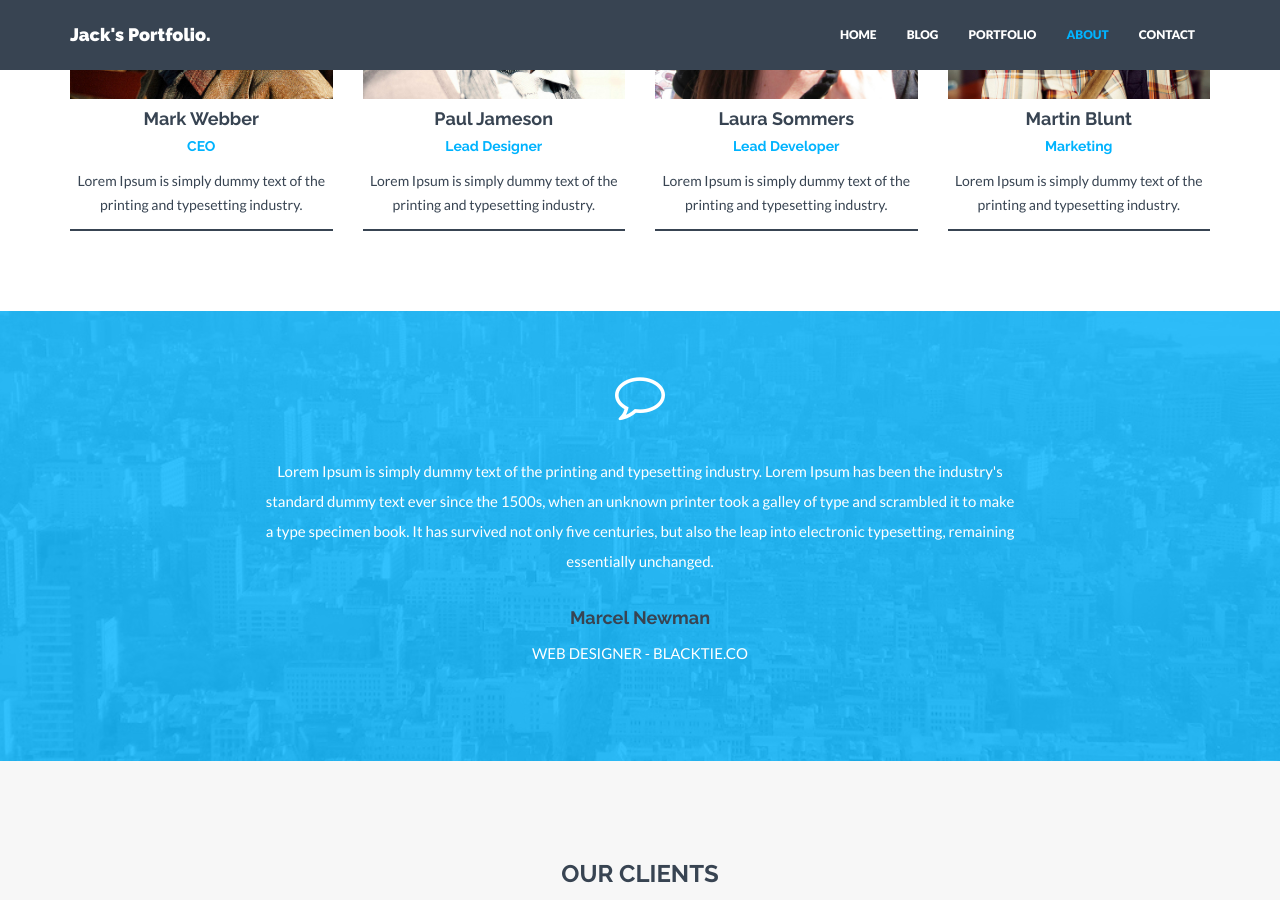
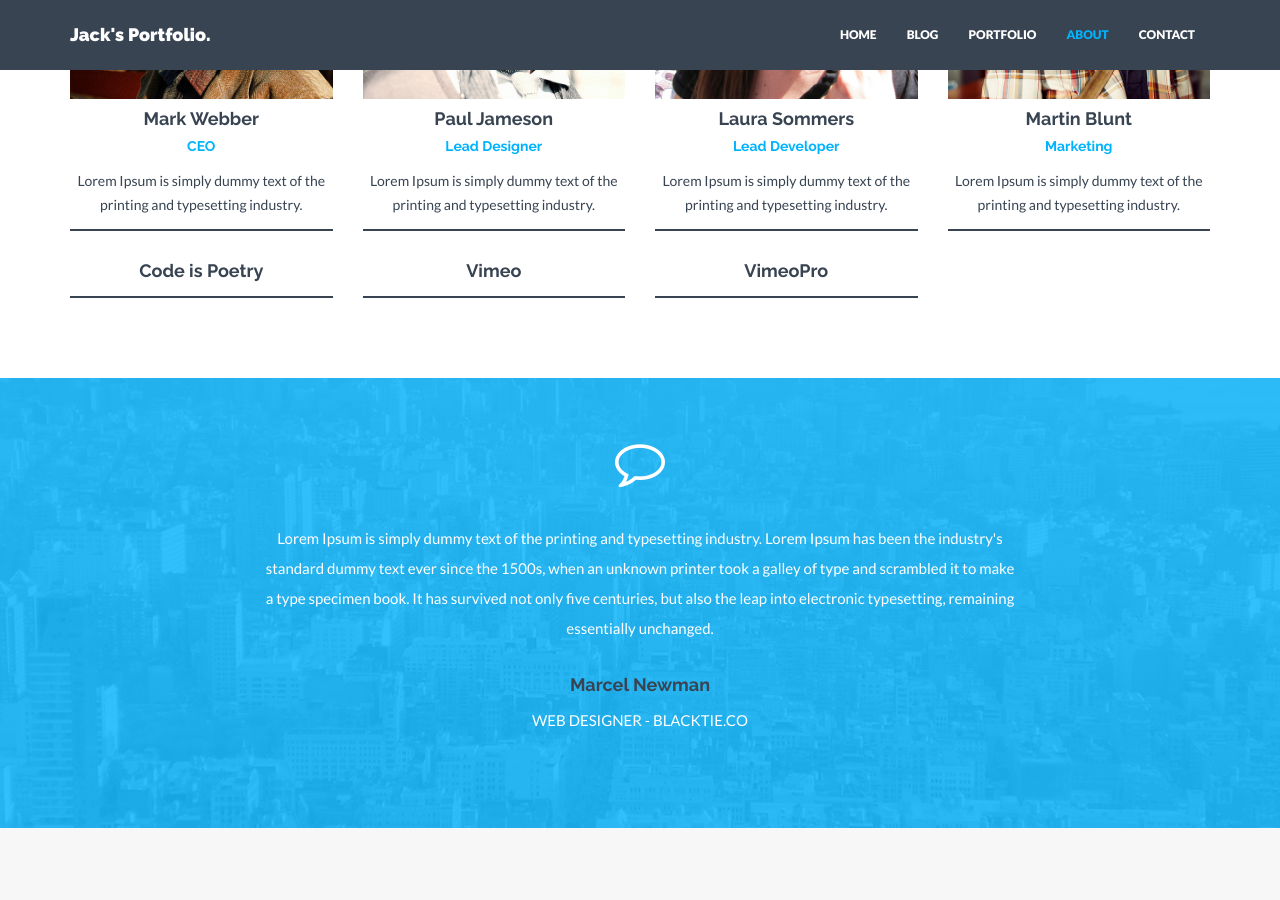
Before and after one commit to ShipJ/shipj.github.io, a Jekyll site: the page built from about.html, in a window 1280 px wide and 900 px high, scrolled down 1014 px. Built offline with Jekyll 4.4.1, drawn with Linux system fonts in a browser that asks for light colours; nearby versions of some CDN libraries; some of the changed lines change nothing that is shown.

Commit message:
removed dribble

```diff
--- a/_config.yml
+++ b/_config.yml
@@ -26,8 +26,6 @@
 
 # Social networks usernames. Many more available: google-plus, flickr, linkedin, etc). Shown in footer.
 social:
-  - title: dribbble
-    url:
   - title: facebook
     url:
   - title: twitter
@@ -89,9 +87,7 @@
         url: http://twitter.com/handle
 
 # Clients information. Shown on Home and About pages.
-clients:
-  - name: dribbble
-    img: client01.png
+
   - name: Code is Poetry
     img: client02.png
   - name: Vimeo
```
Also changed, not shown: 2 other files.
